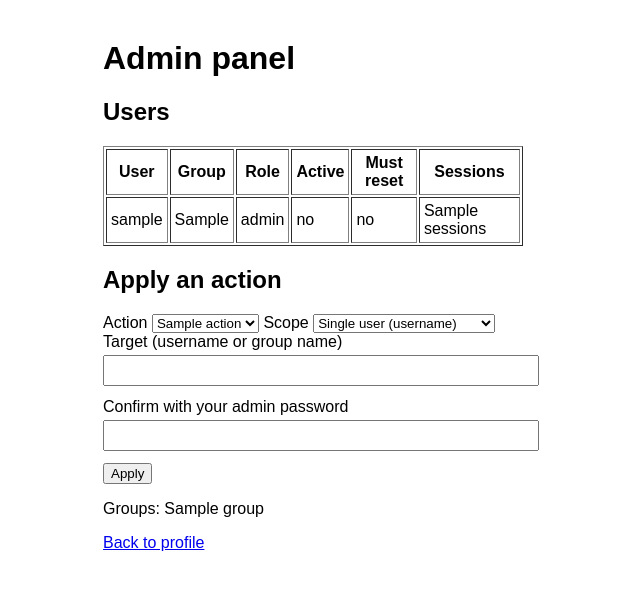
After one commit to Baigaskin-Ulan/itsm-hash-auth, a Flask app: template templates/admin.html in a window 1280 px wide. The commit adds this page. Shown: the top 590 px of the page, without its empty margins (327-967 px from the left). Run offline with Flask 3, Linux system fonts and the light colour scheme; the template is opened without the code that fills it: most values are stand-ins (such as "Sample title", 1, 10 or a date in 2020); some libraries are stand-ins or nearby versions.

Commit message:
Add admin panel: revoke sessions, force reset, disable/enable by user or group; audit log

```diff
--- a/app.py
+++ b/app.py
@@ -173,7 +173,7 @@ def login():
         password = request.form.get("password", "")
         db = get_db()
         user = db.execute(
-            "SELECT id, password_hash, is_active FROM users WHERE username = ?",
+            "SELECT id, password_hash, is_active, must_reset FROM users WHERE username = ?",
             (username,),
         ).fetchone()
         stored = user["password_hash"] if user else DUMMY_HASH
@@ -182,6 +182,11 @@ def login():
             ok = user is not None and user["is_active"] == 1
         except (VerificationError, InvalidHashError):
             ok = False
+        if ok and user["must_reset"]:
+            audit("login_blocked_reset", username)
+            error = "An administrator requires this account to reset its password. "\
+                    "Use 'Forgot password?'."
+            return render_template("login.html", error=error), 403
         if ok:
             if ph.check_needs_rehash(stored):
                 db.execute("UPDATE users SET password_hash = ? WHERE id = ?",
@@ -335,7 +340,7 @@ def reset(token):
         new = request.form.get("new", "")
         error = password_error(row["username"], new)
         if error is None:
-            db.execute("UPDATE users SET password_hash = ? WHERE id = ?",
+            db.execute("UPDATE users SET password_hash = ?, must_reset = 0 WHERE id = ?",
                        (ph.hash(new), row["user_id"]))
             db.execute("DELETE FROM password_resets WHERE user_id = ?", (row["user_id"],))
             db.commit()
@@ -412,6 +417,84 @@ def login_backup():
     return render_template("login_backup.html", error=error)
 
 
+ADMIN_ACTIONS = {
+    "revoke_sessions": "Revoked sessions",
+    "force_reset": "Forced password reset",
+    "disable": "Disabled account",
+    "enable": "Enabled account",
+}
+
+
+def apply_admin_action(action, user_ids):
+    if not user_ids:
+        return
+    db = get_db()
+    marks = "(" + ",".join("?" for _ in user_ids) + ")"
+    if action == "revoke_sessions":
+        db.execute(f"DELETE FROM sessions WHERE user_id IN {marks}", user_ids)
+    elif action == "force_reset":
+        db.execute(f"UPDATE users SET must_reset = 1 WHERE id IN {marks}", user_ids)
+        db.execute(f"DELETE FROM sessions WHERE user_id IN {marks}", user_ids)
+        db.execute(f"DELETE FROM backup_codes WHERE user_id IN {marks}", user_ids)
+    elif action == "disable":
+        db.execute(f"UPDATE users SET is_active = 0 WHERE id IN {marks}", user_ids)
+        db.execute(f"DELETE FROM sessions WHERE user_id IN {marks}", user_ids)
+    elif action == "enable":
+        db.execute(f"UPDATE users SET is_active = 1 WHERE id IN {marks}", user_ids)
+    db.commit()
+
+
+def user_table():
+    db = get_db()
+    return db.execute(
+        "SELECT u.id, u.username, u.user_group, u.role, u.is_active, u.must_reset, "
+        "(SELECT COUNT(*) FROM sessions s WHERE s.user_id = u.id) AS sessions "
+        "FROM users u ORDER BY u.user_group, u.username"
+    ).fetchall()
+
+
+@app.route("/admin", methods=["GET", "POST"])
+def admin():
+    if g.user is None or g.user["role"] != "admin":
+        return render_template("admin.html", forbidden=True), 403
+    message = None
+    if request.method == "POST":
+        action = request.form.get("action", "")
+        scope = request.form.get("scope", "")
+        target = request.form.get("target", "").strip()
+        admin_pw = request.form.get("admin_password", "")
+        db = get_db()
+        me = db.execute("SELECT password_hash FROM users WHERE id = ?",
+                        (g.user["id"],)).fetchone()
+        try:
+            ph.verify(me["password_hash"], admin_pw)
+            reauth = True
+        except (VerificationError, InvalidHashError):
+            reauth = False
+        if action not in ADMIN_ACTIONS:
+            message = "Unknown action."
+        elif not reauth:
+            message = "Your admin password is incorrect. No action taken."
+            audit("admin_reauth_fail", g.user["username"])
+        else:
+            if scope == "group":
+                rows = db.execute("SELECT id FROM users WHERE user_group = ?", (target,)).fetchall()
+                label = f"group '{target}'"
+            else:
+                rows = db.execute("SELECT id FROM users WHERE username = ?", (target,)).fetchall()
+                label = f"user '{target}'"
+            ids = [r["id"] for r in rows]
+            apply_admin_action(action, ids)
+            db.execute("INSERT INTO audit_actions (actor, action, target) VALUES (?, ?, ?)",
+                       (g.user["username"], action, f"{scope}:{target}"))
+            db.commit()
+            audit("admin_" + action, f"{scope}:{target}")
+            message = f"{ADMIN_ACTIONS[action]} for {label} ({len(ids)} account(s))."
+    groups = sorted({r["user_group"] for r in user_table()})
+    return render_template("admin.html", users=user_table(), groups=groups,
+                           actions=ADMIN_ACTIONS, message=message)
+
+
 @app.route("/")
 def index():
     if g.user:
--- a/schema.sql
+++ b/schema.sql
@@ -26,3 +26,11 @@ CREATE TABLE IF NOT EXISTS backup_codes (
     code_hash  TEXT    PRIMARY KEY,
     user_id    INTEGER NOT NULL REFERENCES users(id)
 );
+
+CREATE TABLE IF NOT EXISTS audit_actions (
+    id         INTEGER PRIMARY KEY AUTOINCREMENT,
+    actor      TEXT    NOT NULL,
+    action     TEXT    NOT NULL,
+    target     TEXT    NOT NULL,
+    at         TEXT    NOT NULL DEFAULT CURRENT_TIMESTAMP
+);
--- /dev/null
+++ b/templates/admin.html
@@ -0,0 +1,49 @@
+{% extends "base.html" %}
+{% block content %}
+{% if forbidden %}
+<h1>Admin</h1>
+<p class="error">You must be signed in as an administrator to view this page.</p>
+<p><a href="{{ url_for('login') }}">Log in</a></p>
+{% else %}
+<h1>Admin panel</h1>
+{% if message %}<p class="error">{{ message }}</p>{% endif %}
+
+<h2>Users</h2>
+<table border="1" cellpadding="4">
+  <tr><th>User</th><th>Group</th><th>Role</th><th>Active</th><th>Must reset</th><th>Sessions</th></tr>
+  {% for u in users %}
+  <tr>
+    <td>{{ u["username"] }}</td><td>{{ u["user_group"] }}</td><td>{{ u["role"] }}</td>
+    <td>{{ "yes" if u["is_active"] else "no" }}</td>
+    <td>{{ "yes" if u["must_reset"] else "no" }}</td>
+    <td>{{ u["sessions"] }}</td>
+  </tr>
+  {% endfor %}
+</table>
+
+<h2>Apply an action</h2>
+<form method="post">
+  <input type="hidden" name="csrf_token" value="{{ csrf_token() }}">
+  <label>Action
+    <select name="action">
+      {% for key, label in actions.items() %}<option value="{{ key }}">{{ label }}</option>{% endfor %}
+    </select>
+  </label>
+  <label>Scope
+    <select name="scope">
+      <option value="user">Single user (username)</option>
+      <option value="group">Whole group (group name)</option>
+    </select>
+  </label>
+  <label>Target (username or group name)
+    <input name="target" required>
+  </label>
+  <label>Confirm with your admin password
+    <input name="admin_password" type="password" autocomplete="current-password" required>
+  </label>
+  <button type="submit">Apply</button>
+</form>
+<p>Groups: {{ groups|join(", ") }}</p>
+<p><a href="{{ url_for('profile') }}">Back to profile</a></p>
+{% endif %}
+{% endblock %}
--- a/templates/profile.html
+++ b/templates/profile.html
@@ -4,6 +4,7 @@
 <p>Role: {{ user["role"] }}, group: {{ user["user_group"] }}</p>
 <p><a href="{{ url_for('change_password') }}">Change password</a></p>
 <p><a href="{{ url_for('backup_codes') }}">Backup codes</a></p>
+{% if user["role"] == "admin" %}<p><a href="{{ url_for('admin') }}">Admin panel</a></p>{% endif %}
 <form method="post" action="{{ url_for('logout') }}">
   <input type="hidden" name="csrf_token" value="{{ csrf_token() }}">
   <button type="submit">Log out</button>
```
Also changed, not shown: make_admin.py (added, +11 -0 lines).
